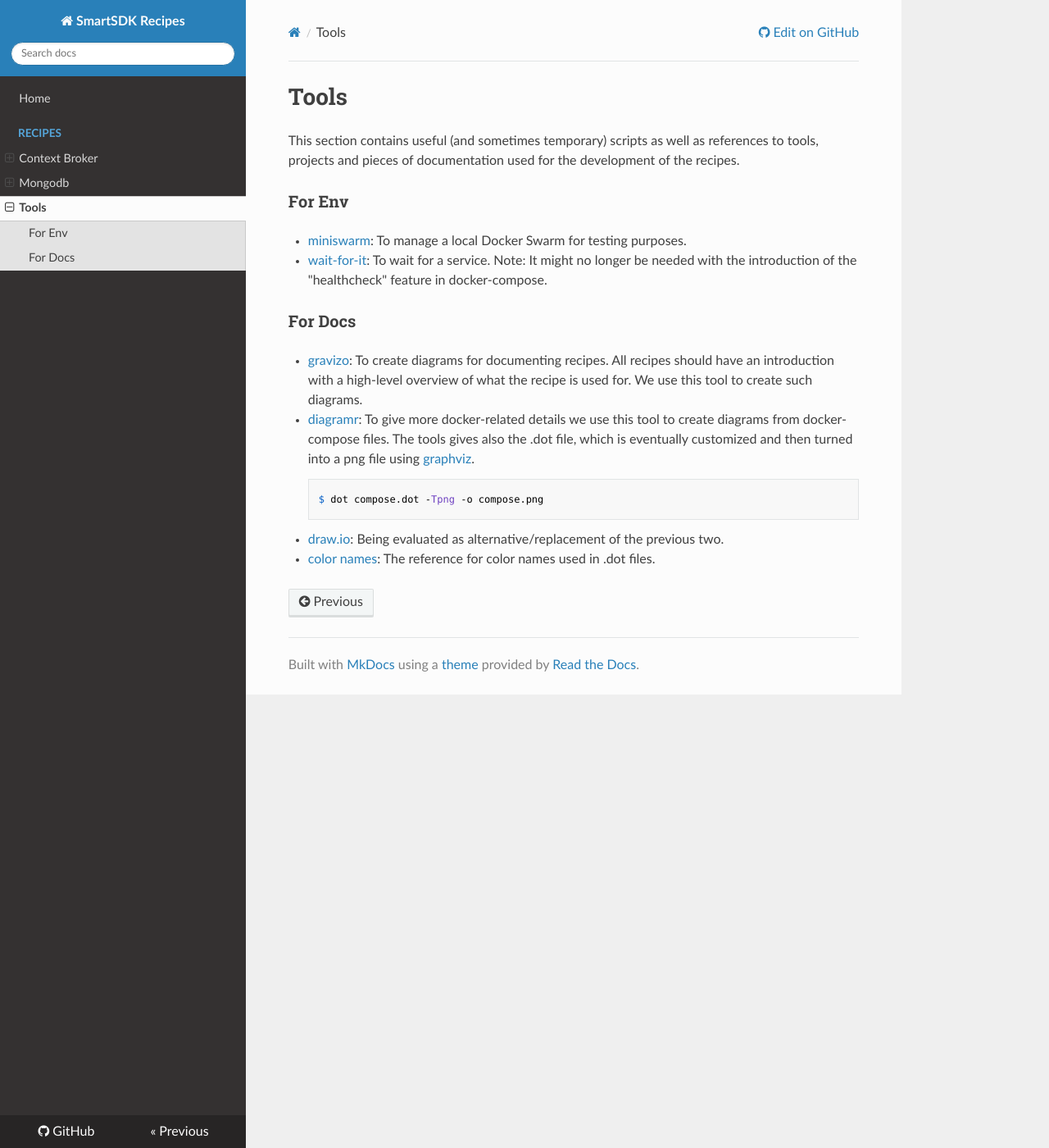
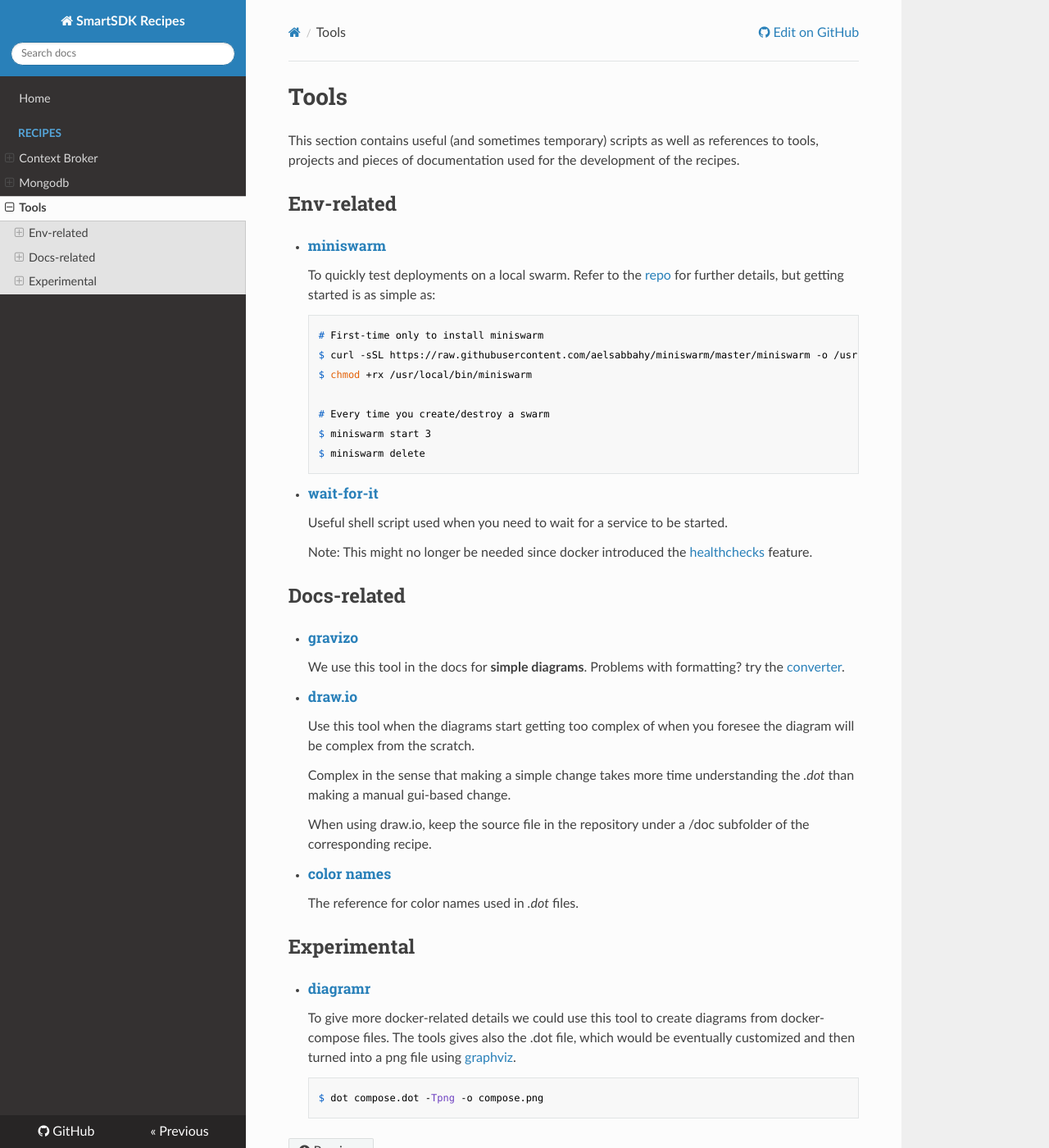
Before and after one commit to smartsdk/smartsdk-recipes, an MkDocs documentation site: the page built from recipes/tools/readme.md, in a window 1280 px wide and 1400 px high. Shown: the whole window at 82% size. Built offline with MkDocs 1.6.1, drawn with Linux system fonts in a browser that asks for light colours; nearby versions of some CDN libraries; comment, search, counter and statistics services are not loaded; old or Windows-style settings are respelled for this version of MkDocs.

Commit message:
Update top-level readmes

```diff
--- a/recipes/tools/readme.md
+++ b/recipes/tools/readme.md
@@ -2,18 +2,44 @@
 
 This section contains useful (and sometimes temporary) scripts as well as references to tools, projects and pieces of documentation used for the development of the recipes.
 
-### For Env
-- [miniswarm](https://github.com/aelsabbahy/miniswarm): To manage a local Docker Swarm for testing purposes.
-- [wait-for-it](https://github.com/vishnubob/wait-for-it): To wait for a service. Note: It might no longer be needed with the introduction of the "healthcheck" feature in docker-compose.
 
-### For Docs
-- [gravizo](http://www.gravizo.com): To create diagrams for documenting recipes.
-All recipes should have an introduction with a high-level overview of what the recipe is used for. We use this tool to create such diagrams.
+## Env-related
 
-- [diagramr](http://diagramr.inventage.com): To give more docker-related details we use this tool to create diagrams from docker-compose files. The tools gives also the .dot file, which is eventually customized and then turned into a png file using [graphviz](http://www.graphviz.org).
+- ##### [miniswarm](https://github.com/aelsabbahy/miniswarm)
+
+    To quickly test deployments on a local swarm. Refer to the [repo](https://github.com/aelsabbahy/miniswarm) for further details, but getting started is as simple as:
+
+        # First-time only to install miniswarm
+        $ curl -sSL https://raw.githubusercontent.com/aelsabbahy/miniswarm/master/miniswarm -o /usr/local/bin/miniswarm
+        $ chmod +rx /usr/local/bin/miniswarm
+
+        # Every time you create/destroy a swarm
+        $ miniswarm start 3
+        $ miniswarm delete
+
+- ##### [wait-for-it](https://github.com/vishnubob/wait-for-it)
+Useful shell script used when you need to wait for a service to be started.
+
+    Note: This might no longer be needed since docker introduced the [healthchecks](https://docs.docker.com/engine/reference/builder/#/healthcheck) feature.
+
+## Docs-related
+
+- ##### [gravizo](http://www.gravizo.com)
+We use this tool in the docs for **simple diagrams**. Problems with formatting? try the [converter](http://www.gravizo.com/#converter).
+
+- ##### [draw.io](https://www.draw.io)
+Use this tool when the diagrams start getting too complex of when you foresee the diagram will be complex from the scratch.
+
+    Complex in the sense that making a simple change takes more time understanding the *.dot* than making a manual gui-based change.
+
+    When using draw.io, keep the source file in the repository under a /doc subfolder of the corresponding recipe.
+
+- ##### [color names](http://www.graphviz.org/doc/info/colors.html#brewer)
+The reference for color names used in *.dot* files.
+
+
+## Experimental
+- ##### [diagramr](http://diagramr.inventage.com)
+To give more docker-related details we could use this tool to create diagrams from docker-compose files. The tools gives also the .dot file, which would be eventually customized and then turned into a png file using [graphviz](http://www.graphviz.org).
 
         $ dot compose.dot -Tpng -o compose.png
-
-- [draw.io](https://www.draw.io): Being evaluated as alternative/replacement of the previous two.
-
-- [color names](http://www.graphviz.org/doc/info/colors.html#brewer): The reference for color names used in .dot files.
```
Also changed, not shown: README.md (+25 -6 lines), recipes/context-broker/readme.md (+6 -2 lines), recipes/index.md (+5 -3 lines).
